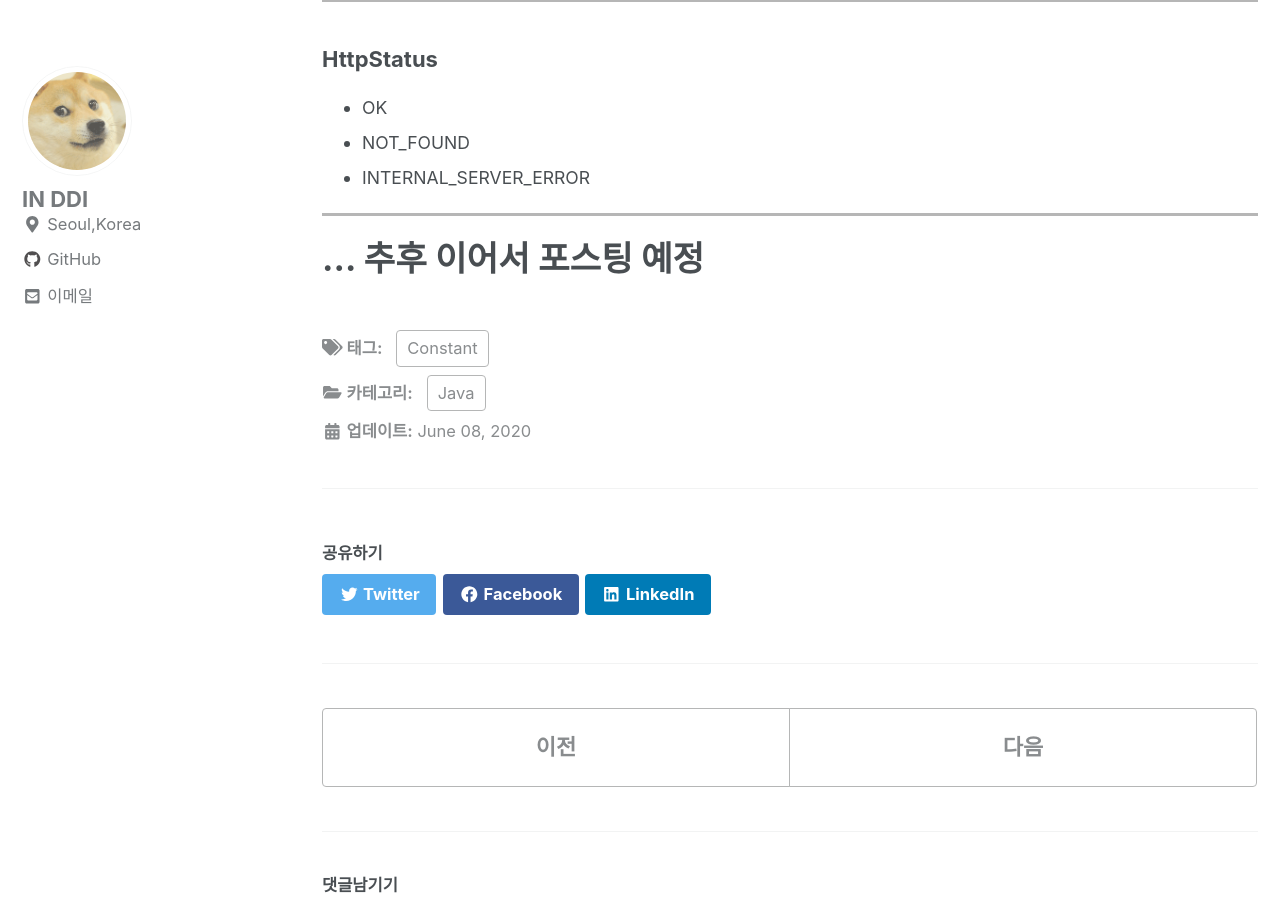
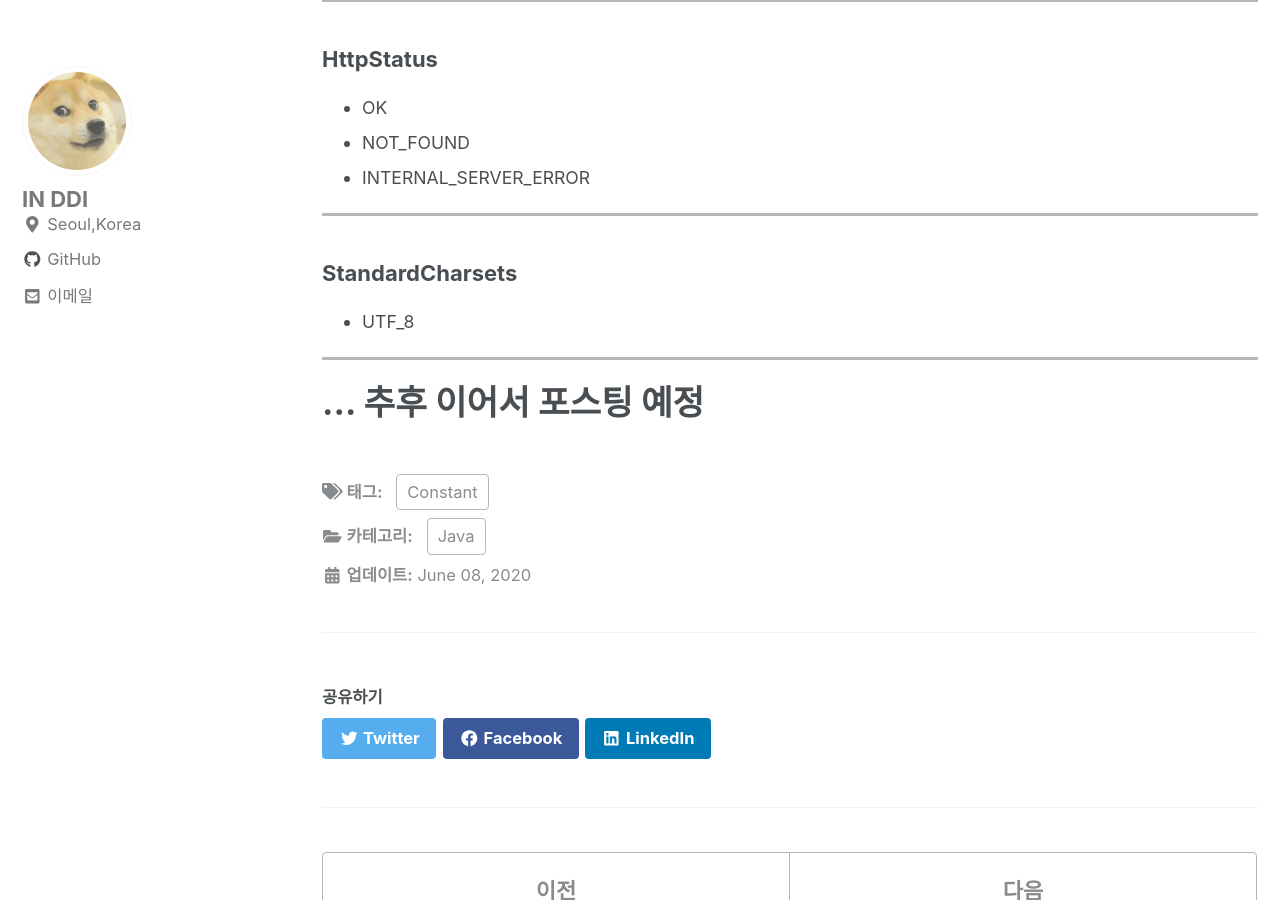
Before and after one commit to InSeok9068/inseok9068.github.io, a Jekyll site: the page built from _posts/java/2020-06-08-java-constant-class.md, in a window 1280 px wide and 900 px high, scrolled down 1645 px. Built offline with Jekyll 4.4.1, drawn with Linux system fonts in a browser that asks for light colours; cached includes are drawn as plain includes; nearby versions of some CDN libraries; comment, search, counter and statistics services are not loaded.

Commit message:
2020-07-17 Java Constant Posting Update

```diff
--- a/_posts/java/2020-06-08-java-constant-class.md
+++ b/_posts/java/2020-06-08-java-constant-class.md
@@ -66,4 +66,9 @@ tags :
 
 ---
 
+### **StandardCharsets**
+- UTF_8
+
+---
+
 # ... 추후 이어서 포스팅 예정
```
